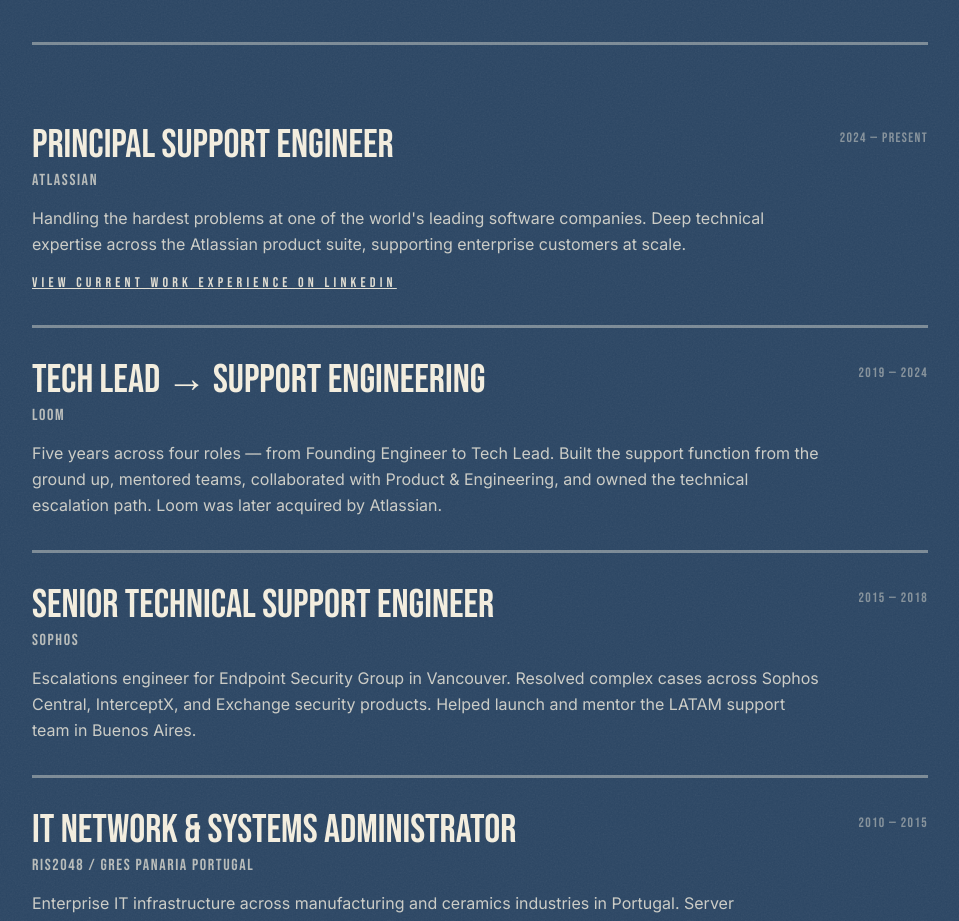
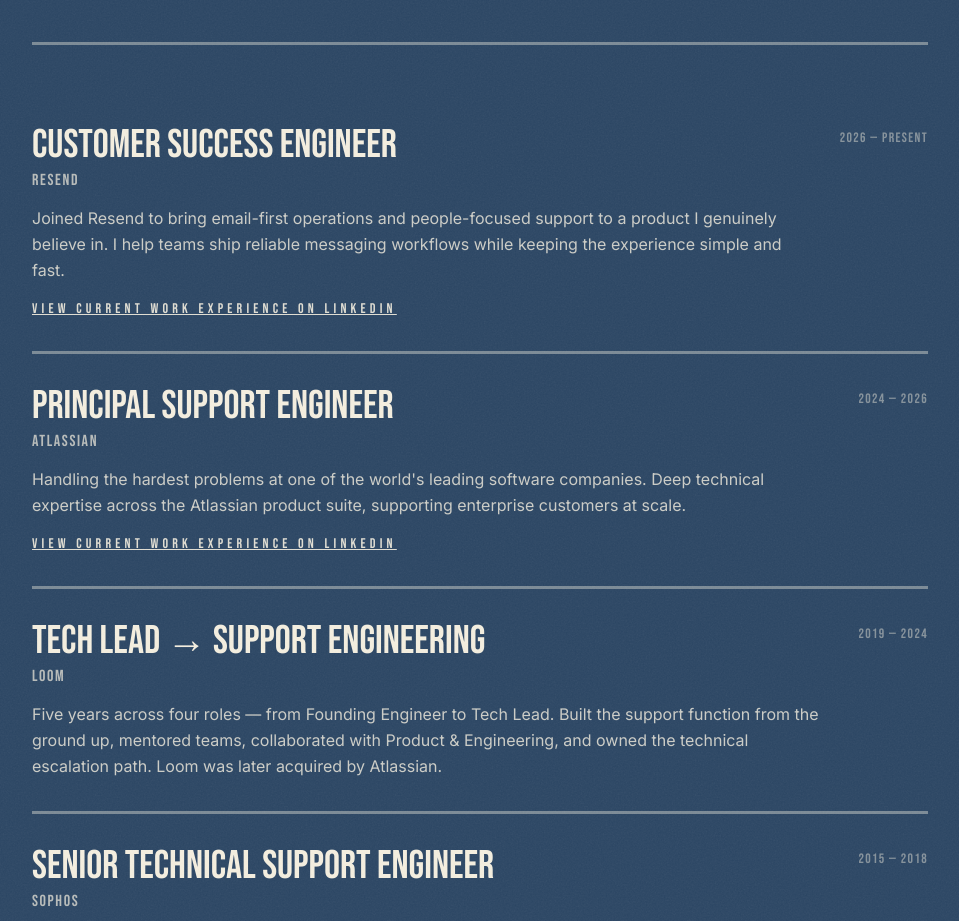
Before and after one commit to ziggyedman/baard, a Next.js app: page / in a window 1280 px wide. Shown: the part 2340-3261 px from the top of the page, without its empty margins (160-1119 px from the left). Built offline with nearby package versions, Linux system fonts and the light colour scheme; no server answers.

Commit message:
Add Resend experience to Professional Credits

```diff
--- a/app/components/Career.tsx
+++ b/app/components/Career.tsx
@@ -1,8 +1,16 @@
 const credits = [
+  {
+    role: "Customer Success Engineer",
+    company: "Resend",
+    period: "2026 — Present",
+    description:
+      "Joined Resend to bring email-first operations and people-focused support to a product I genuinely believe in. I help teams ship reliable messaging workflows while keeping the experience simple and fast.",
+    link: "https://resend.com/blog/welcoming-michael-vaz/",
+  },
   {
     role: "Principal Support Engineer",
     company: "Atlassian",
-    period: "2024 — Present",
+    period: "2024 — 2026",
     description:
       "Handling the hardest problems at one of the world's leading software companies. Deep technical expertise across the Atlassian product suite, supporting enterprise customers at scale.",
     link: "https://www.linkedin.com/in/michaelvaz/",
```
